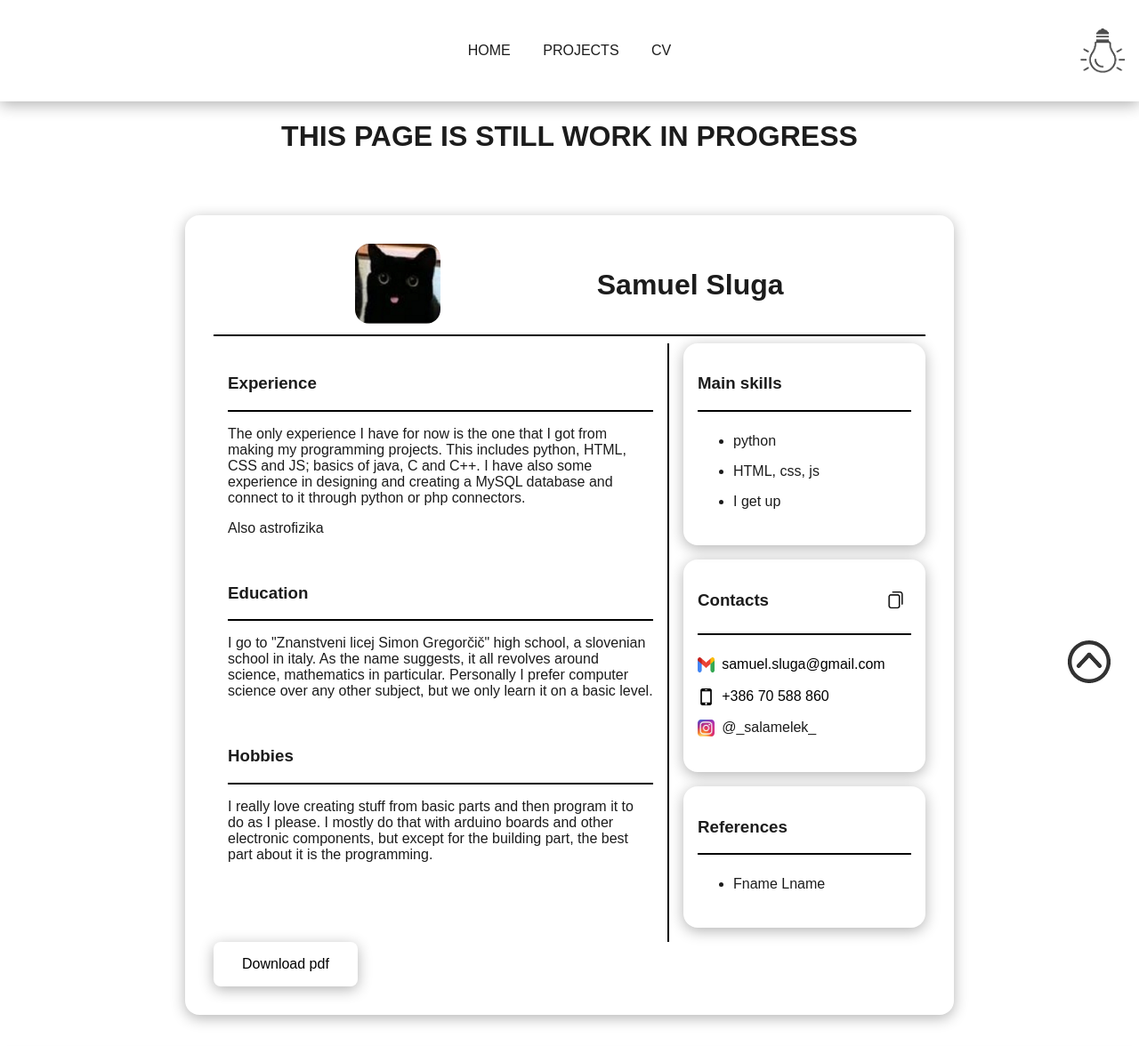
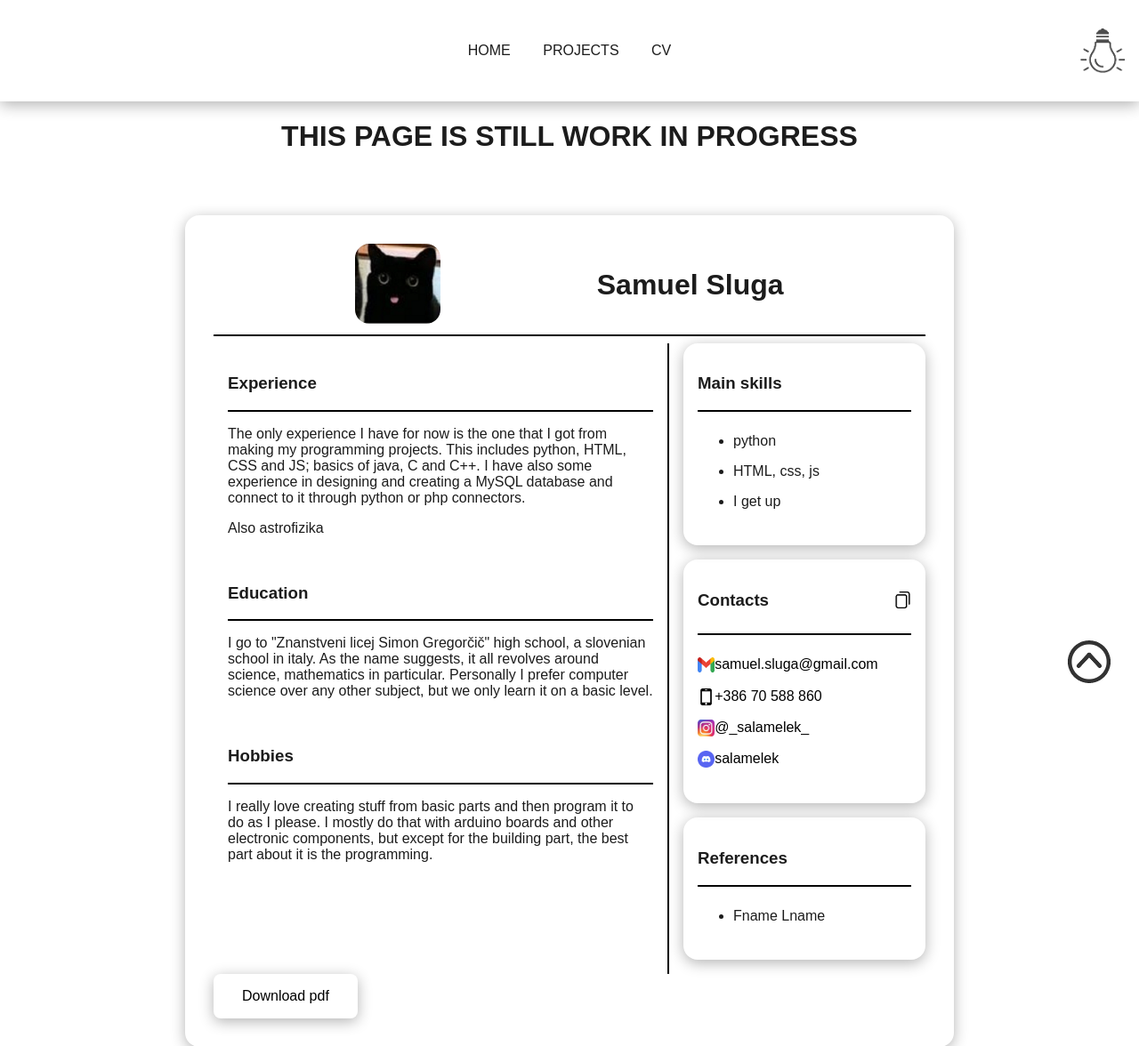
Before and after one commit to salamelek/personal_website, a PHP site: page /curriculum_vitae/ in a window 1280 px wide. Shown: the top 1176 px of the page at 89% size. Run offline with PHP 8.4, Linux system fonts and the light colour scheme.

Commit message:
added discord contact, have to do the copy button animation

```diff
--- a/css/style.css
+++ b/css/style.css
@@ -316,7 +316,6 @@ header img {
     height: 1.2em;
     width: 1.2em;
     display: inline-block;
-    margin-right: 0.5em;
     background-size: contain;
     background-repeat: no-repeat;
 }
@@ -395,6 +394,19 @@ header img {
 
 .invisible-text {
     display: none;
+}
+
+/*POSITIVE CLICK*/
+
+.animation-div {
+    position: absolute;
+    width: 25px;
+    height: 25px;
+    background: red;
+    top: 0;
+    border-radius: 50%;
+
+    transform: scale(0);
 }
 
 /*DOWNLOAD*/
@@ -561,3 +573,7 @@ html {
         border-right: none;
     }
 }
+
+/*for devices that do not support hover*/
+@media not all and (hover) {
+}
--- a/curriculum_vitae/index.html
+++ b/curriculum_vitae/index.html
@@ -87,7 +87,7 @@
                     <div class="contacts-card curriculum-side-card shadow">
                         <div class="title-and-copy-holder">
                             <h3>Contacts</h3>
-                            <div class="icon copy-icon copy-element" onclick="copyText(this, this.firstElementChild.innerText)" onmouseout="resetTooltip(this)">
+                            <div class="icon copy-icon copy-element" onclick="copyText(this, this.firstElementChild.innerText); positiveClick(this)" onmouseout="resetTooltip(this)">
                                 <p class="invisible-text">
                                     E-mail:     samuel.sluga@gmail.com
                                     Phone:      +386 70 588 860
@@ -98,13 +98,24 @@
                         <hr>
                         <ul>
                             <li>
-                                <div class="icon gmail-logo"><a href="mailto:samuel.sluga@gmail.com">samuel.sluga@gmail.com</a></div>
+                                <div class="icon gmail-logo">
+                                    <a href="mailto:samuel.sluga@gmail.com">samuel.sluga@gmail.com</a>
+                                </div>
                             </li>
                             <li>
-                                <div class="icon phone-logo"><a href="tel:+38670588860">+386 70 588 860</a></div>
+                                <div class="icon phone-logo">
+                                    <a href="tel:+38670588860">+386 70 588 860</a>
+                                </div>
                             </li>
                             <li>
-                                <div class="icon instagram-logo">@_salamelek_</div>
+                                <div class="icon instagram-logo">
+                                    <a href="https://www.instagram.com/_salamelek_/">@_salamelek_</a>
+                                </div>
+                            </li>
+                            <li>
+                                <div class="icon discord-logo">
+                                    <a href="https://discord.com/channels/@me/493134184198569995">salamelek</a>
+                                </div>
                             </li>
                         </ul>
                     </div>
@@ -142,13 +153,14 @@
                     <a href="https://github.com/salamelek/" class="footer-link icon  github-logo">GitHub</a>
                 </li>
                 <li>
-                    <a href="" class="footer-link icon discord-logo">Discord</a>
+                    <a href="https://discord.com/channels/@me/493134184198569995" class="footer-link icon discord-logo">Discord</a>
                 </li>
                 <li>
-                    <a href="" class="footer-link icon instagram-logo">Instagram</a>
+                    <a href="https://www.instagram.com/_salamelek_/" class="footer-link icon instagram-logo">Instagram</a>
                 </li>
             </ul>
         </div>
     </footer>
+    <div class="animation-div" id="animation-div"></div>
 </body>
 </html>
--- a/index.html
+++ b/index.html
@@ -96,10 +96,10 @@
                 <a href="https://github.com/salamelek/" class="icon footer-link github-logo">GitHub</a>
             </li>
             <li>
-                <a href="" class="icon footer-link discord-logo">Discord</a>
+                <a href="https://discord.com/channels/@me/493134184198569995" class="icon footer-link discord-logo">Discord</a>
             </li>
             <li>
-                <a href="" class="icon footer-link instagram-logo">Instagram</a>
+                <a href="https://www.instagram.com/_salamelek_/" class="icon footer-link instagram-logo">Instagram</a>
             </li>
         </ul>
     </footer>
--- a/js/main.js
+++ b/js/main.js
@@ -20,3 +20,33 @@ function switchTheme() {
         setTheme("light")
     }
 }
+
+function positiveClick(element, duration=500) {
+    const animationElement = document.getElementById("animation-div");
+
+    const xy = getPositionRelativeToPage(element);
+    const rect = element.getBoundingClientRect();
+
+    let x = xy.left + (rect.width / 2);
+    let y = xy.top + (rect.height / 2);
+
+    animationElement.style.top = y.toString() + "px";
+    animationElement.style.left = x.toString() + "px";
+    animationElement.style.transform = "scale(1)";
+    animationElement.style.transform = "translateX(-50%) translateY(-50%)";
+
+    setTimeout(() => {
+        animationElement.style.transform = "scale(0)";
+    }, duration);
+}
+
+function getPositionRelativeToPage(element) {
+    const rect = element.getBoundingClientRect();
+    const scrollTop = window.scrollY || window.pageYOffset;
+    const scrollLeft = window.scrollX || window.pageXOffset;
+
+    const top = rect.top + scrollTop;
+    const left = rect.left + scrollLeft;
+
+    return {top, left};
+}
--- a/projects/index.html
+++ b/projects/index.html
@@ -140,10 +140,10 @@
                 <a href="https://github.com/salamelek/" class="icon footer-link github-logo">GitHub</a>
             </li>
             <li>
-                <a href="" class="icon footer-link discord-logo">Discord</a>
+                <a href="https://discord.com/channels/@me/493134184198569995" class="icon footer-link discord-logo">Discord</a>
             </li>
             <li>
-                <a href="" class="icon footer-link instagram-logo">Instagram</a>
+                <a href="https://www.instagram.com/_salamelek_/" class="icon footer-link instagram-logo">Instagram</a>
             </li>
         </ul>
     </footer>
```
